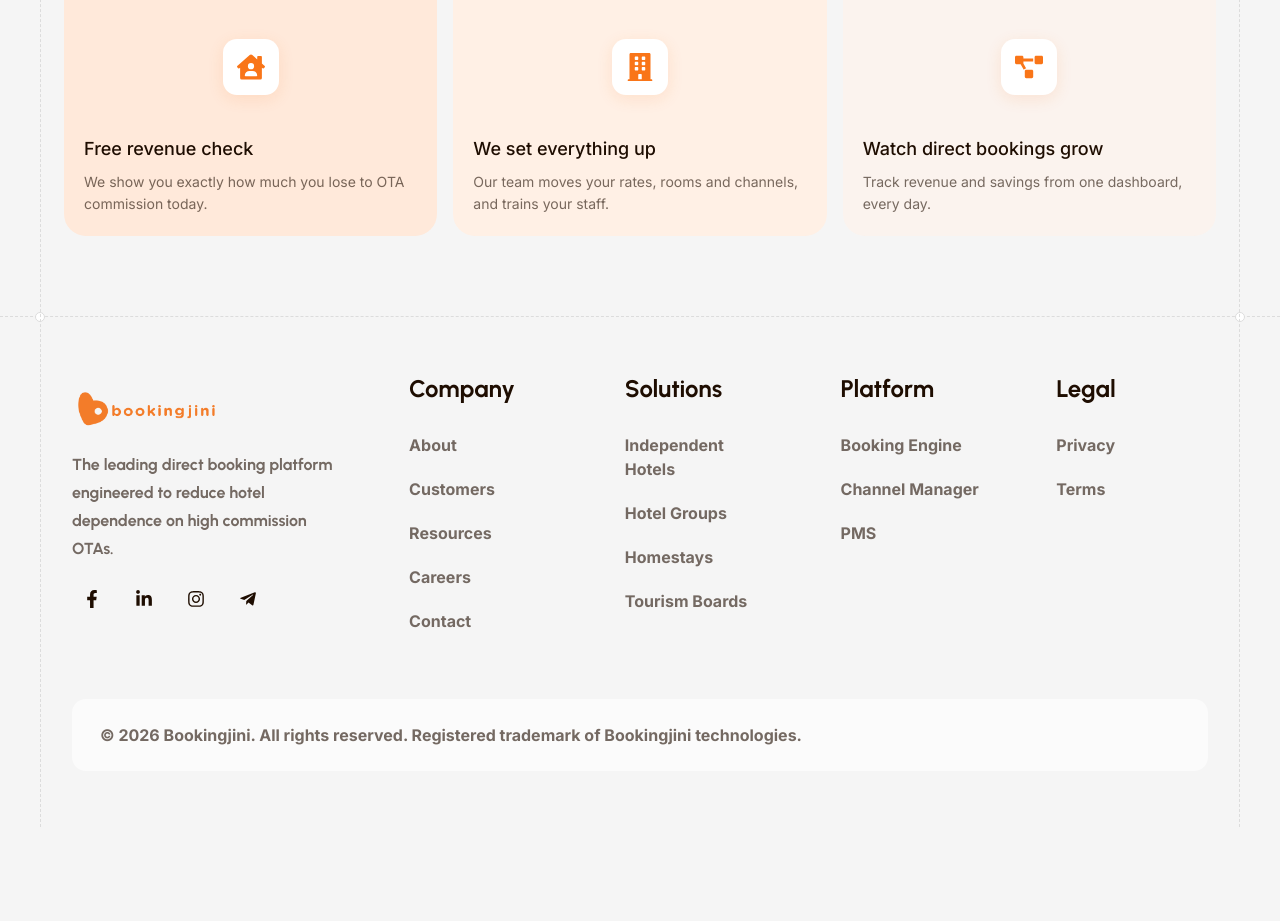
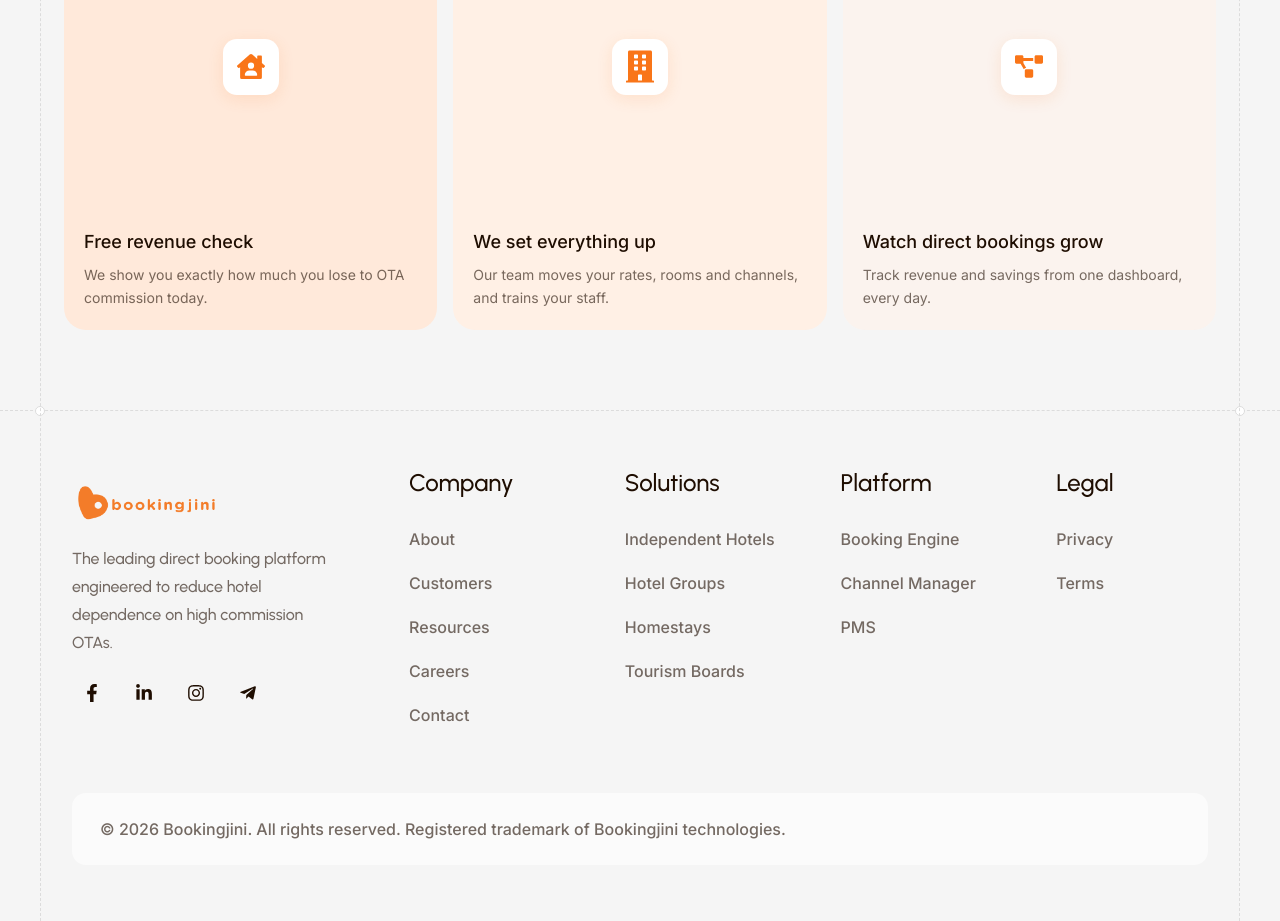
Before and after one commit to pradeep13jena/booking-jini, a Next.js app: page /about in a window 1280 px wide. Shown: the part 9980-10901 px from the top of the page. Before the commit the page ends 10807 px from the top, so only its background shows below. Built offline with nearby package versions, Linux system fonts and the light colour scheme.

Commit message:
few fixes suggested by Muskan - done

```diff
--- a/src/app/home/HowItWorks.tsx
+++ b/src/app/home/HowItWorks.tsx
@@ -46,14 +46,14 @@ export function HowItWorks() {
               as="li"
               key={title}
               index={i}
-              className={`flex h-full flex-col rounded-3xl p-5 ${bg}`}
+              className={`flex h-95.75 flex-col rounded-3xl p-5 ${bg}`}
             >
               <span className="flex size-8 items-center justify-center rounded-full border border-primary/20 bg-white text-xs font-medium text-primary">
                 {String(i + 1).padStart(2, "0")}
               </span>
 
               <span className="mx-auto my-10 flex size-14 items-center justify-center rounded-xl bg-white shadow-[0_4px_16px_rgba(249,117,24,0.12)]">
-                <Icon className="h-7 w-7 text-primary" />
+                <Icon className="h-20.75 w-7 text-primary" />
               </span>
 
               <h3 className="mt-auto font-sans text-lg font-medium text-[#1E0D01]">
--- a/src/app/home/ProfitLeak.tsx
+++ b/src/app/home/ProfitLeak.tsx
@@ -73,7 +73,7 @@ export function ProfitLeak() {
                 Every OTA booking
               </p>
 
-              <p className="relative mt-auto pt-16 font-heading text-7xl font-bold tracking-tight md:text-8xl">
+              <p className="relative mt-auto pt-16 font-heading text-6xl font-bold tracking-tight md:text-7xl">
                 15–25<span className="text-primary">%</span>
               </p>
               <h3 className="relative mt-4 font-sans text-2xl font-semibold">
--- a/src/components/layout/Footer.tsx
+++ b/src/components/layout/Footer.tsx
@@ -137,7 +137,7 @@ export function Footer() {
               />
             </Link>
 
-            <p className="mt-4 max-w-sm text-base leading-7 text-muted-foreground opacity-60 font-bold font-heading">
+            <p className="mt-4 max-w-sm text-base leading-7 text-muted-foreground opacity-60 font-medium font-heading">
               The leading direct booking platform engineered to reduce hotel
               dependence on high commission OTAs.
             </p>
@@ -164,7 +164,7 @@ export function Footer() {
           {/* Footer Sections */}
           {footerSections.map((section) => (
             <div key={section.title}>
-              <h3 className="font-heading font-bold text-2xl text-muted-foreground">
+              <h3 className="font-heading font-medium text-2xl text-muted-foreground">
                 {section.title}
               </h3>
 
@@ -173,7 +173,7 @@ export function Footer() {
                   <li key={link.label}>
                     <Link
                       href={link.href}
-                      className="font-subheading text-base font-bold text-muted-foreground opacity-60 transition-colors duration-300 hover:opacity-100"
+                      className="font-subheading text-base font-medium text-muted-foreground opacity-60 transition-colors duration-300 hover:opacity-100"
                     >
                       {link.label}
                     </Link>
@@ -185,7 +185,7 @@ export function Footer() {
         </div>
 
         {/* Copyright */}
-        <div className="mt-16 bg-white rounded-xl text-base px-6 py-6 font-bold text-muted-foreground opacity-60 md:px-7">
+        <div className="mt-16 bg-white rounded-xl text-base px-6 py-6 font-medium text-muted-foreground opacity-60 md:px-7">
           © 2026 Bookingjini. All rights reserved. Registered trademark of
           Bookingjini technologies.
         </div>
```
